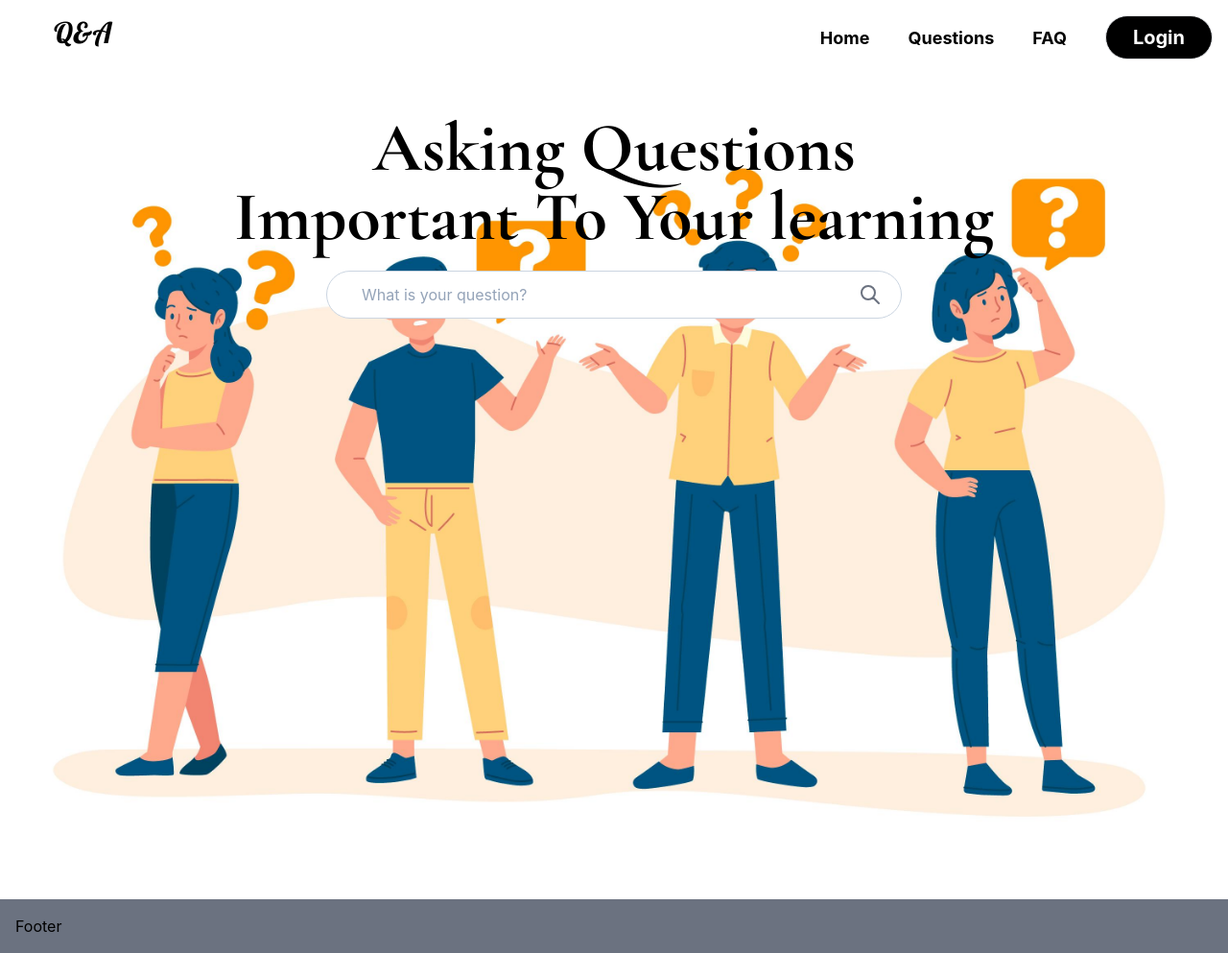
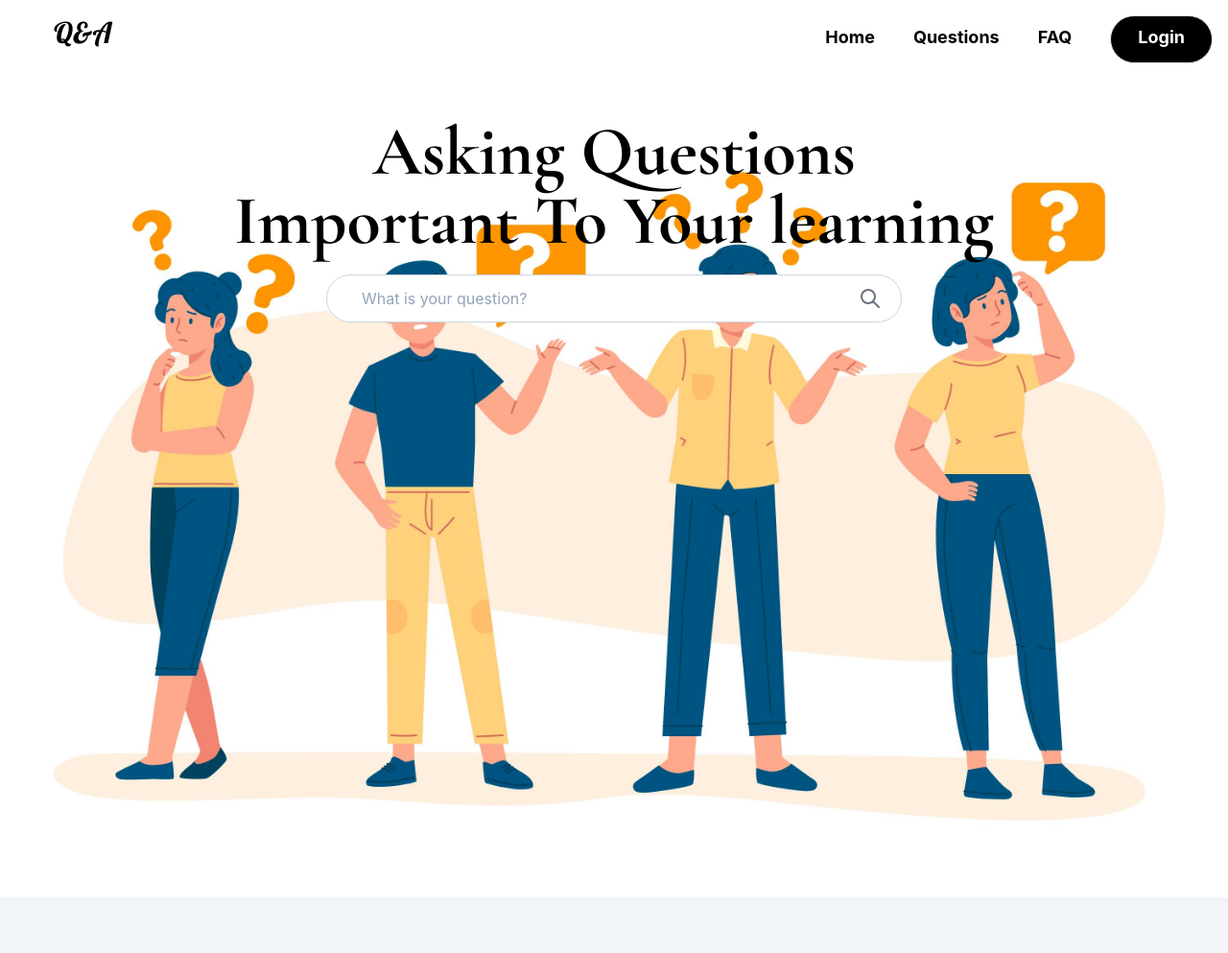
Before and after one commit to adityaKrModak/Q-A, a Next.js app: page / in a window 1280 px wide. Shown: the whole page at 96% size. After the commit the page ends 941 px from the top, so only its background shows below. Built offline with nearby package versions, Linux system fonts and the light colour scheme.

Commit message:
style: Few design changes

```diff
--- a/components/Layout/footer.tsx
+++ b/components/Layout/footer.tsx
@@ -2,9 +2,10 @@ import React from "react";
 
 const Footer: React.FC = () => {
   return (
-    <div id="footer" className="p-4 bg-gray-500">
-      Footer
-    </div>
+    <div
+      id="footer"
+      // className="p-4  bg-white fixed inset-x-0 bottom-0 shadow-inner"
+    ></div>
   );
 };
 
--- a/components/Layout/header.tsx
+++ b/components/Layout/header.tsx
@@ -1,30 +1,26 @@
 import React from "react";
 import Link from "next/link";
 
+const LinkStyle = "mr-5 md:mr-10 hover:font-extrabold hover:text-cyan-400";
+
 const Header: React.FC = () => {
   return (
-    <div id="header" className="p-4 bg-white flex z-50">
+    <div id="header" className="p-4 bg-white flex">
       <div className="font-lobster text-xl md:text-3xl  flex-1 ml-2 md:ml-10">
         Q&A
       </div>
       <div className="font-serif text-sm md:text-lg font-bold">
         <div className="">
           <Link href="/">
-            <a className="mr-5 md:mr-10 hover:font-extrabold hover:text-cyan-400">
-              Home
-            </a>
+            <a className={`${LinkStyle}`}>Home</a>
           </Link>
           <Link href="/question">
-            <a className="mr-5 md:mr-10 hover:font-extrabold hover:text-cyan-400">
-              Questions
-            </a>
+            <a className={LinkStyle}>Questions</a>
           </Link>
           <Link href="/">
-            <a className=" mr-5 md:mr-10 hover:font-extrabold hover:text-cyan-400">
-              FAQ
-            </a>
+            <a className={LinkStyle}>FAQ</a>
           </Link>
-          <button className="border rounded-full bg-black text-white text-center text-base md:text-xl px-7 py-2 font-bold   hover:bg-cyan-400">
+          <button className="border rounded-full bg-black text-white text-center text-base md:text-lg px-7 py-2 pb-3 font-bold   hover:bg-cyan-400">
             Login
           </button>
         </div>
--- a/components/Layout/index.tsx
+++ b/components/Layout/index.tsx
@@ -6,17 +6,14 @@ import Header from "./header";
 
 type props = {
   hideSideBars?: boolean;
-  //   className: string;
 };
 const Layout: React.FC<props> = ({ hideSideBars = false, children }) => {
   return (
-    <div className="flex-col">
+    <>
       <Header />
-      <div className={!hideSideBars ? "bg-slate-100" : ""}>
       <div className="flex flex-col md:flex-row place-content-center">
         {!hideSideBars && (
           <div className="m-2 mt-7">
-              {" "}
             <LeftSideBar />
           </div>
         )}
@@ -29,9 +26,8 @@ const Layout: React.FC<props> = ({ hideSideBars = false, children }) => {
           </div>
         )}
       </div>
-      </div>
       <Footer />
-    </div>
+    </>
   );
 };
 
--- a/components/LeftSideBar/index.tsx
+++ b/components/LeftSideBar/index.tsx
@@ -27,7 +27,10 @@ const LeftSideBar = () => {
     })();
   }, [selectedLabel]);
   return (
-    <div id="sidebar" className=" bg-white w-[100%] md:max-w-[300px] ">
+    <div
+      id="sidebar"
+      className=" bg-white w-[100%] md:max-w-[300px] rounded-lg"
+    >
       <div id="labels" className="text-center">
         {state.Labels.map((label) => (
           <span
@@ -39,8 +42,8 @@ const LeftSideBar = () => {
             }
             className={
               selectedLabel == label
-                ? " bg-cyan-400 text-white  inline-block border-2 border-gray-300 p-1 m-2 hover:bg-cyan-400 hover:text-white "
-                : "inline-block border-2 border-gray-300 p-1 m-2 hover:bg-cyan-400 hover:text-white "
+                ? " bg-cyan-400 text-white  inline-block border-2 border-gray-300 p-1 m-2 hover:bg-cyan-400 hover:text-white rounded-md"
+                : "inline-block border-2 border-gray-300 p-1 m-2 hover:bg-cyan-400 hover:text-white rounded-md "
             }
           >
             <Link href="/question">
--- a/components/QuestionLayout/index.tsx
+++ b/components/QuestionLayout/index.tsx
@@ -17,7 +17,7 @@ type Props = {
 };
 function QuestionLayout({ Feed, answerPage = false }: Props) {
   return (
-    <div className="flex border-solid border-gray-200 border  mt-7 bg-white max-w-[1000px] max-h-max lg:min-w-[768px] md:min-w-[472px] ">
+    <div className="flex border-solid border-gray-200 border  mt-7 bg-white max-w-[1000px] max-h-max lg:min-w-[768px] md:min-w-[472px] rounded-lg ">
       <div className="m-2 md:m-4 flex flex-col">
         <div className="border-4 border-cyan-400 rounded-full pt-1 px-1 hover:border-black mb-2">
           <Image
@@ -79,7 +79,10 @@ function QuestionLayout({ Feed, answerPage = false }: Props) {
         </div>
         <div id="labels" className="my-4 ">
           {Feed.labels.map((label) => (
-            <span key={label} className="  border-2 border-gray-300 p-1 mr-2">
+            <span
+              key={label}
+              className="  border-2 border-gray-300 p-1 mr-2 rounded-md"
+            >
               <span className="p-1"> {label}</span>
             </span>
           ))}
--- a/components/RightSideBar/index.tsx
+++ b/components/RightSideBar/index.tsx
@@ -6,9 +6,9 @@ const RightSideBar = () => {
   return (
     <div
       id="rightSideBar"
-      className="bg-white m-2 mt-7 flex place-content-center "
+      className="bg-white m-2 mt-7 flex place-content-center rounded-lg"
     >
-      <div id="askQuestion" className=" border-slate-100 border-b-4 p-5 ">
+      <div id="askQuestion" className=" border-slate-100  p-5 ">
         <button
           className="bg-cyan-400 text-white p-4 font-bold max-w-[300px] shadow-md z-10 hover:bg-black"
           onClick={() => setIsModalOpen(true)}
--- a/pages/index.tsx
+++ b/pages/index.tsx
@@ -4,11 +4,11 @@ import SearchBar from "../components/Common/SearchBar";
 import Layout from "../components/Layout";
 import homeBackground from "../public/img/home-background.jpg";
 
-const LandingPage = () => {
+const Home = () => {
   return (
     <Layout hideSideBars={true}>
       <div className="relative">
-        <Image className="-z-10" src={homeBackground} alt="backgroundImage" />
+        <Image className="z-1" src={homeBackground} alt="backgroundImage" />
         <div className="absolute top-10 origin-center w-full ">
           <h1 className="text-center font-cormorant font-extrabold text-3xl md:text-5xl lg:text-7xl break-words">
             {" "}
@@ -25,4 +25,4 @@ const LandingPage = () => {
   );
 };
 
-export default LandingPage;
+export default Home;
--- a/pages/question/[id].tsx
+++ b/pages/question/[id].tsx
@@ -85,7 +85,7 @@ const FeedDetails = ({ question, comments, labels }: Props) => {
             </div>
           </div>
         </div>
-        <div className="mb-3">
+        <div className="mb-20">
           {commentDetail.map((element) => (
             <Comment
               key={element.id}
--- a/styles/globals.css
+++ b/styles/globals.css
@@ -2,6 +2,8 @@ html,
 body {
   padding: 0;
   margin: 0;
+  height: 100%;
+  background-color: rgb(241 245 249);
   font-family: -apple-system, BlinkMacSystemFont, Segoe UI, Roboto, Oxygen,
     Ubuntu, Cantarell, Fira Sans, Droid Sans, Helvetica Neue, sans-serif;
 }
```
Lines whose indentation alone changed are shown as unchanged.
